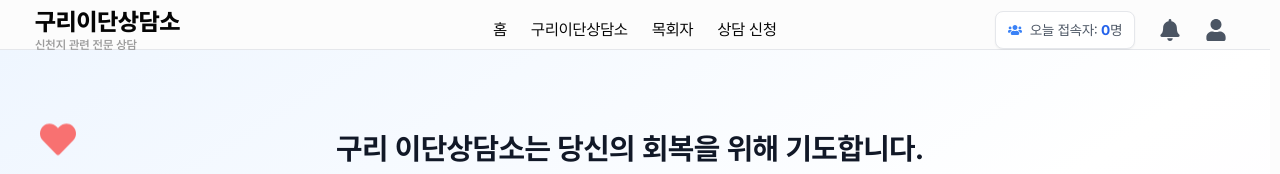
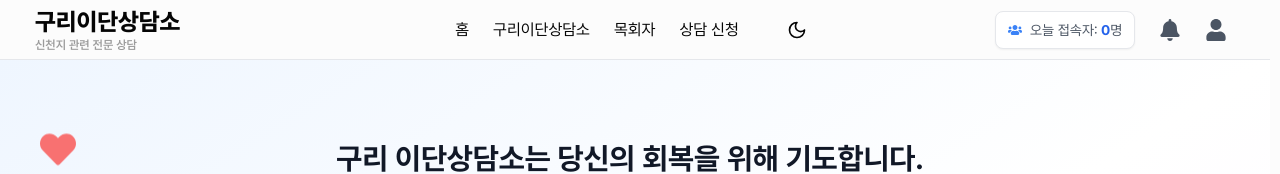
Before and after one commit to ChodaeDev/frontend-public, a React (Vite) app in the folder frontend/: page /home in a window 1280 px wide. Shown: the top 174 px of the page. Built offline with nearby package versions, Linux system fonts and the light colour scheme; no server answers.

Commit message:
style: 다크테마 기본 설정한다

```diff
--- a/frontend/src/App.tsx
+++ b/frontend/src/App.tsx
@@ -1,10 +1,21 @@
 import { Outlet } from 'react-router-dom';
 import Header from '@/layouts/Header';
+import { useDispatch, useSelector } from 'react-redux';
+import { RootState } from '@/store';
+import { useEffect } from 'react';
+import { setTheme } from './store/themeSlice';
 
 function App() {
+  const dispatch = useDispatch();
+  const darkMode = useSelector((state: RootState) => state.theme.darkMode);
+
+  useEffect(() => {
+    dispatch(setTheme(darkMode));
+  }, [darkMode, dispatch]);
+
   return (
     <div id={'app'} >
-      <div className={'relative grid h-screen grid-rows-[50px,1fr]'}>
+      <div className={'relative grid h-screen grid-rows-[60px,1fr]'}>
         <Header />
         <Outlet />
       </div>
--- a/frontend/src/layouts/Navigation.tsx
+++ b/frontend/src/layouts/Navigation.tsx
@@ -1,4 +1,8 @@
 import { Link } from 'react-router-dom';
+import { useDispatch, useSelector } from 'react-redux';
+import { Sun, Moon } from 'lucide-react';
+import { RootState } from '@/store';
+import { toggleTheme } from '@/store/themeSlice';
 
 // 네비게이션 아이템 타입 정의
 interface NavItem {
@@ -7,6 +11,9 @@ interface NavItem {
 };
 
 function Navigation() {
+  const dispatch = useDispatch();
+  const darkMode = useSelector((state: RootState) => state.theme.darkMode);
+
   // 네비게이션 아이템 설정
   const navItems: NavItem[] = [
     { path: '/home', label: '홈' },
@@ -18,6 +25,10 @@ function Navigation() {
     // { path: '/prevention', label: '피해예방' },
     // { path: '/cases', label: '탈퇴사례' },
   ];
+
+  const handleToggleTheme = () => {
+    dispatch(toggleTheme());
+  };
 
   return (
     <nav className={'flex items-center gap-6'}>
@@ -32,6 +43,17 @@ function Navigation() {
           </Link>
         );
       })}
+      <button
+        onClick={handleToggleTheme}
+        className={'ml-4 rounded-full p-2 transition-colors hover:bg-gray9'}
+        aria-label={darkMode ? '라이트 모드로 전환' : '다크 모드로 전환'}
+      >
+        {darkMode ? (
+          <Sun className={'size-5 text-main'} />
+        ) : (
+          <Moon className={'size-5 text-main'} />
+        )}
+      </button>
     </nav>
   );
 }
--- a/frontend/src/main.tsx
+++ b/frontend/src/main.tsx
@@ -8,6 +8,23 @@ import { store } from './store';
 import './index.css';
 import './assets/font/font.css';
 import Spinner from './components/Spinner';
+
+// 초기 테마 설정
+const initializeTheme = () => {
+  const savedTheme = localStorage.getItem('theme');
+  if (savedTheme === 'dark') {
+    document.documentElement.classList.add('dark');
+  } else if (savedTheme === 'light') {
+    document.documentElement.classList.remove('dark');
+  } else {
+    // 시스템 설정 기반 초기화
+    if (window.matchMedia('(prefers-color-scheme: dark)').matches) {
+      document.documentElement.classList.add('dark');
+    }
+  }
+};
+
+initializeTheme();
 
 const router = createBrowserRouter(routes);
 
--- a/frontend/src/store/index.ts
+++ b/frontend/src/store/index.ts
@@ -1,11 +1,13 @@
 import { configureStore } from '@reduxjs/toolkit';
 import { setupListeners } from '@reduxjs/toolkit/query';
 import navigationReducer from './navigationSlice';
+import themeReducer from './themeSlice';
 
 export type RootState = ReturnType<typeof store.getState>;
 
 export const store = configureStore({
   reducer: {
+    theme: themeReducer,
     navigation: navigationReducer,
   },
 });
--- /dev/null
+++ b/frontend/src/store/themeSlice.ts
@@ -0,0 +1,55 @@
+import { createSlice, PayloadAction } from '@reduxjs/toolkit';
+
+type ThemeState = {
+  darkMode: boolean;
+};
+
+// localStorage에서 테마 설정 가져오기
+const getInitialTheme = (): boolean => {
+  if (typeof window !== 'undefined') {
+    const savedTheme = localStorage.getItem('theme');
+    if (savedTheme) {
+      return savedTheme === 'dark';
+    }
+
+    // 시스템 설정 확인
+    return window.matchMedia('(prefers-color-scheme: dark)').matches;
+  }
+  return false;
+};
+
+const initialState: ThemeState = {
+  darkMode: getInitialTheme(),
+};
+
+export const themeSlice = createSlice({
+  name: 'theme',
+  initialState,
+  reducers: {
+    toggleTheme: (state) => {
+      state.darkMode = !state.darkMode;
+      localStorage.setItem('theme', state.darkMode ? 'dark' : 'light');
+
+      // HTML에 dark 클래스 토글
+      if (state.darkMode) {
+        document.documentElement.classList.add('dark');
+      } else {
+        document.documentElement.classList.remove('dark');
+      }
+    },
+    setTheme: (state, action: PayloadAction<boolean>) => {
+      state.darkMode = action.payload;
+      localStorage.setItem('theme', state.darkMode ? 'dark' : 'light');
+
+      // HTML에 dark 클래스 토글
+      if (state.darkMode) {
+        document.documentElement.classList.add('dark');
+      } else {
+        document.documentElement.classList.remove('dark');
+      }
+    },
+  },
+});
+
+export const { toggleTheme, setTheme } = themeSlice.actions;
+export default themeSlice.reducer;
```
